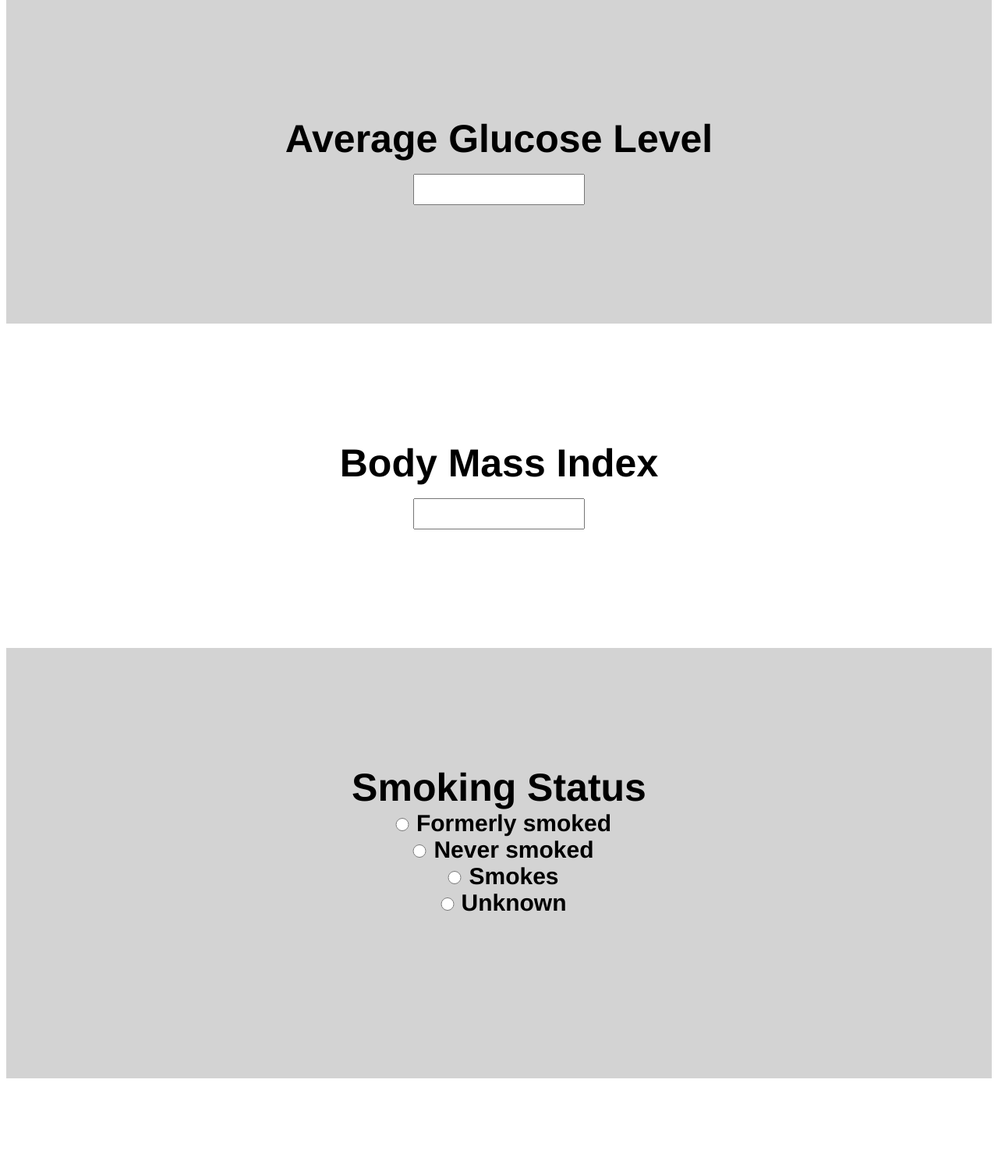
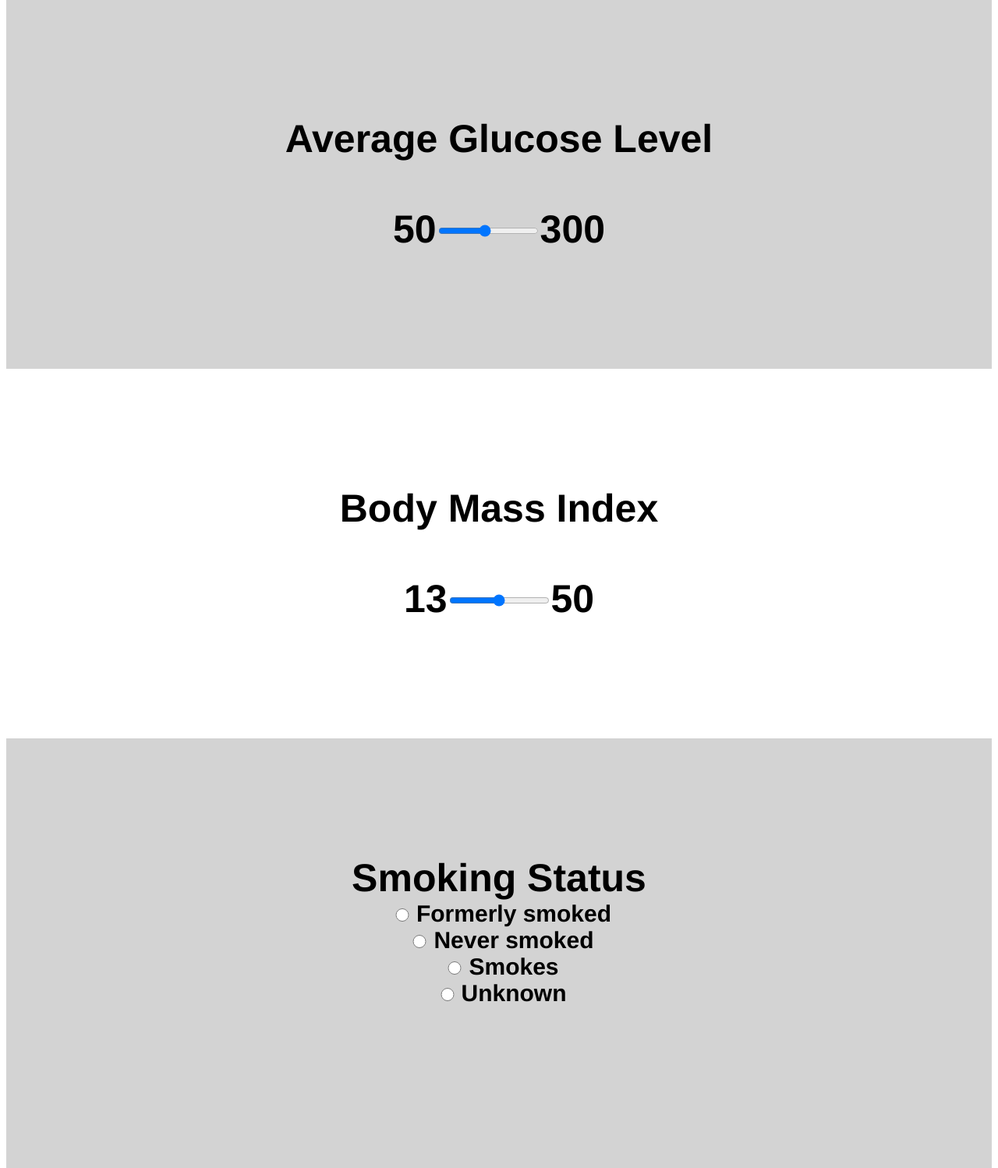
Before and after one commit to phattran01/AI-Final-Project, a Flask app: page / in a window 1280 px wide. Shown: the part 3946-5444 px from the top of the page at 78% size. Run offline with Flask 2, Linux system fonts and the light colour scheme; parts of the project's set-up code (start-up, migrations or seed data) failed here and were passed over.

Commit message:
Fixed up code, implemented a horizontal draggable bar

```diff
--- a/static/style.css
+++ b/static/style.css
@@ -53,3 +53,6 @@ input[type=radio] {
     width:30px;
     height: 1.3em;
 }
+button #scroll-down {
+    font-size: 30px;
+}
--- a/templates/index.html
+++ b/templates/index.html
@@ -170,14 +170,16 @@
             <div id="question-section-2">
                 <label for = "avg_glucose_level">Average Glucose Level</label>
                 <br>
-                <input class="form-control" type="text" id="avg_glucose_level" name="avg_glucose_level" size="10">
+                <br>
+                50<input class="form-control" type="range" id="avg_glucose_level" name="avg_glucose_level" min="0" max="3894" value="1800" step="1" style="height: 30px;">300
                 <br>
             </div>
 
             <div id="question-section-1">
                 <label for = "bmi">Body Mass Index</label>
                 <br>
-                <input class="form-control" type="text" id="bmi" name="bmi" size="10">
+                <br class="small">
+                13<input class="form-control" type="range" id="bmi" name="bmi" min="0" max="341" value="170" step="1" style="height: 30px;">50
                 <br>
             </div>
 
@@ -214,9 +216,15 @@
                     });
                 });
             });
+
+            const rangeInput = document.getElementById('range');
+            const hiddenInput = document.getElementById('selected-value');
+
+            // Add an event listener for the input event
+            rangeInput.addEventListener('input', () => {
+                const value = rangeInput.value;
+                hiddenInput.value = value;
+            });
         </script>
     </body>
-
-
-
 </html>
```
Also changed, not shown: test.py (deleted, +0 -10 lines).
